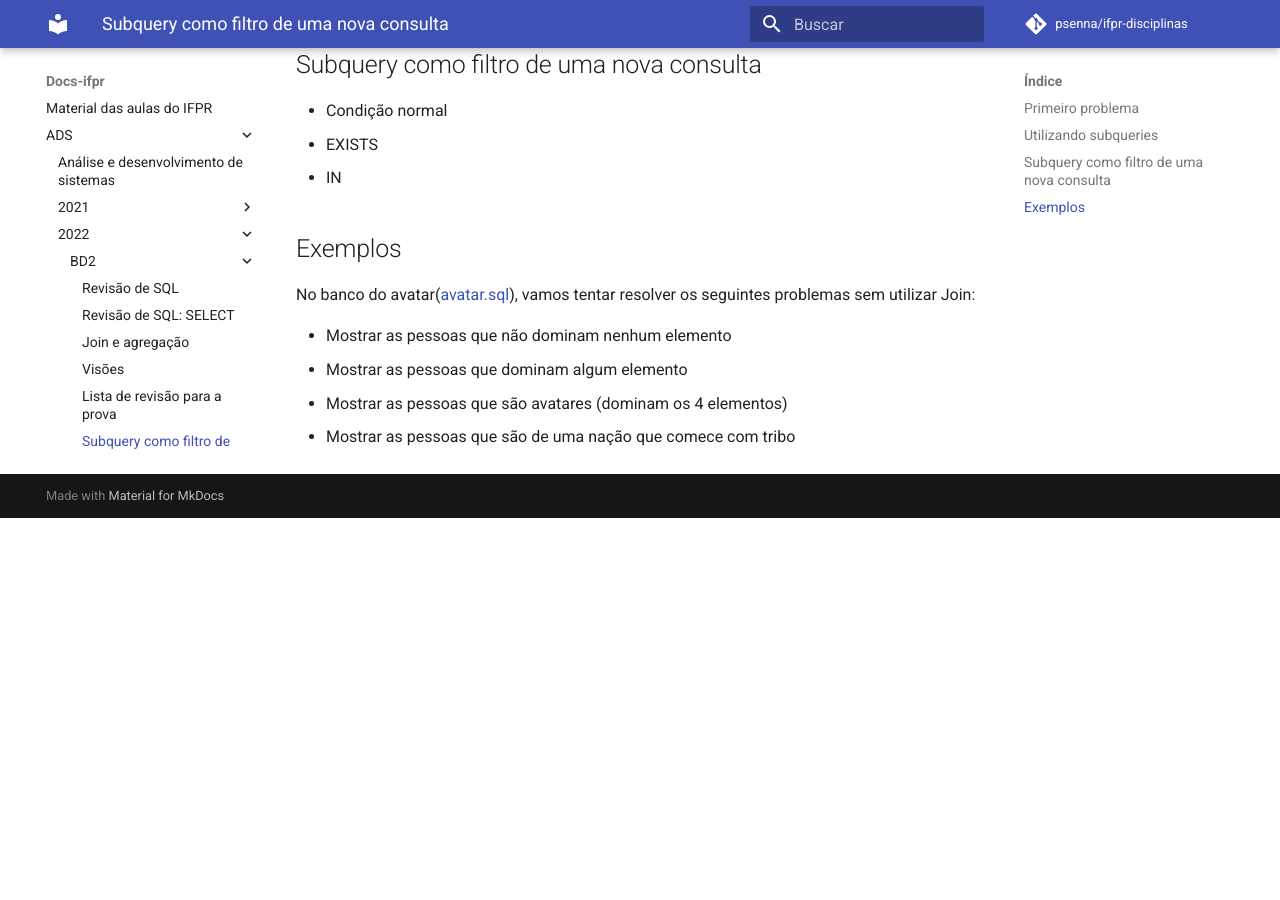
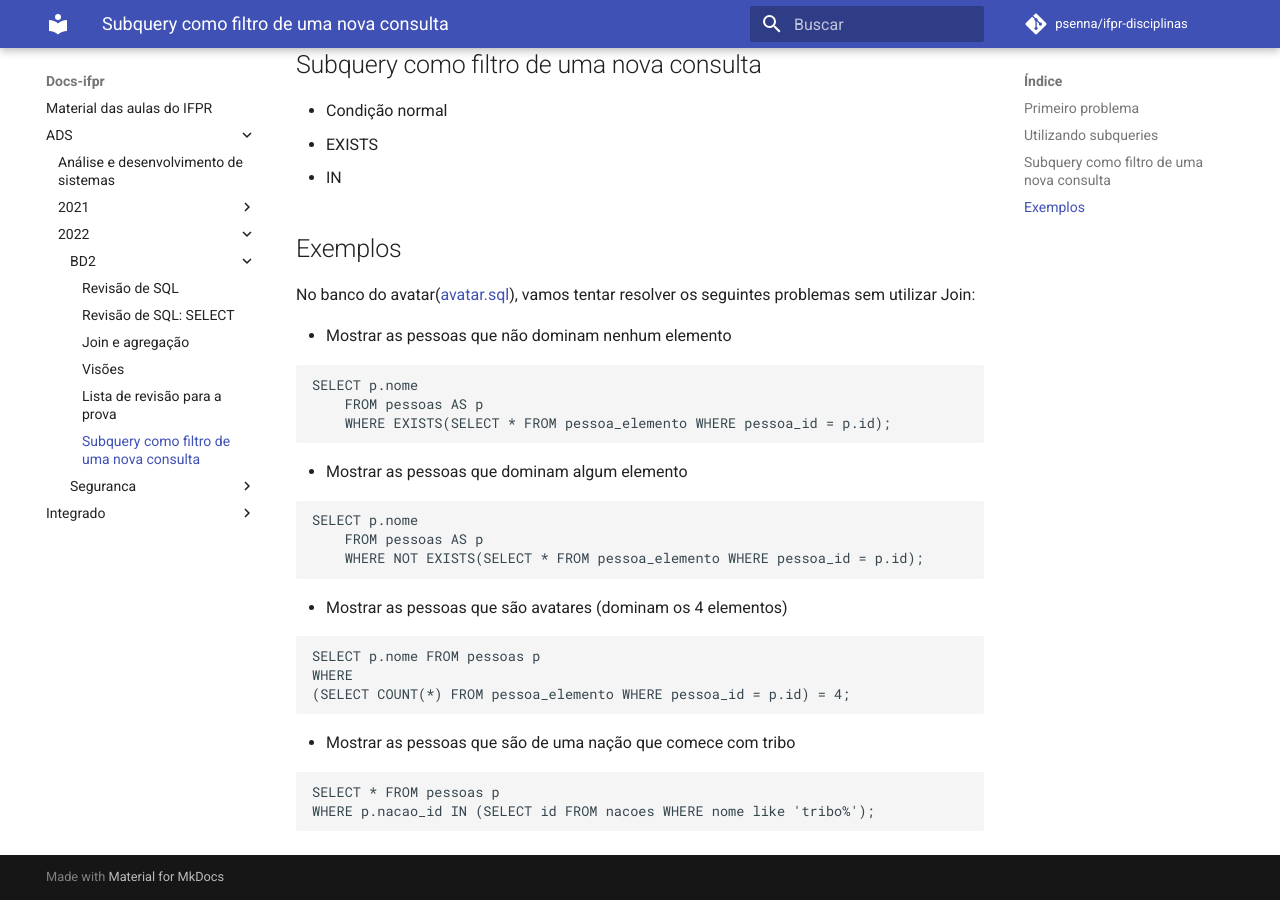
Before and after one commit to psenna/ifpr-disciplinas, an MkDocs documentation site: the page built from docs/ADS/2022/BD2/09 - subqueries1.md, in a window 1280 px wide and 900 px high, scrolled down 750 px. Built offline with MkDocs 1.6.1 and Material for MkDocs 9.7.7, drawn with Linux system fonts in a browser that asks for light colours; comment, search, counter and statistics services are not loaded; before the commit the page ends 1268 px from its top, so only the background shows below that.

Commit message:
selects na aula

````diff
--- a/docs/ADS/2022/BD2/09 - subqueries1.md
+++ b/docs/ADS/2022/BD2/09 - subqueries1.md
@@ -38,6 +38,30 @@
 No banco do avatar([avatar.sql](./sql/avatar.sql)), vamos tentar resolver os seguintes problemas sem utilizar Join:
 
 * Mostrar as pessoas que não dominam nenhum elemento
+
+```
+SELECT p.nome
+	FROM pessoas AS p
+	WHERE EXISTS(SELECT * FROM pessoa_elemento WHERE pessoa_id = p.id);
+```
+
 * Mostrar as pessoas que dominam algum elemento
+
+```
+SELECT p.nome
+	FROM pessoas AS p
+	WHERE NOT EXISTS(SELECT * FROM pessoa_elemento WHERE pessoa_id = p.id);
+```
+
 * Mostrar as pessoas que são avatares (dominam os 4 elementos)
+```
+SELECT p.nome FROM pessoas p
+WHERE
+(SELECT COUNT(*) FROM pessoa_elemento WHERE pessoa_id = p.id) = 4;
+```
+
 * Mostrar as pessoas que são de uma nação que comece com tribo
+```
+SELECT * FROM pessoas p
+WHERE p.nacao_id IN (SELECT id FROM nacoes WHERE nome like 'tribo%');
+```
````
